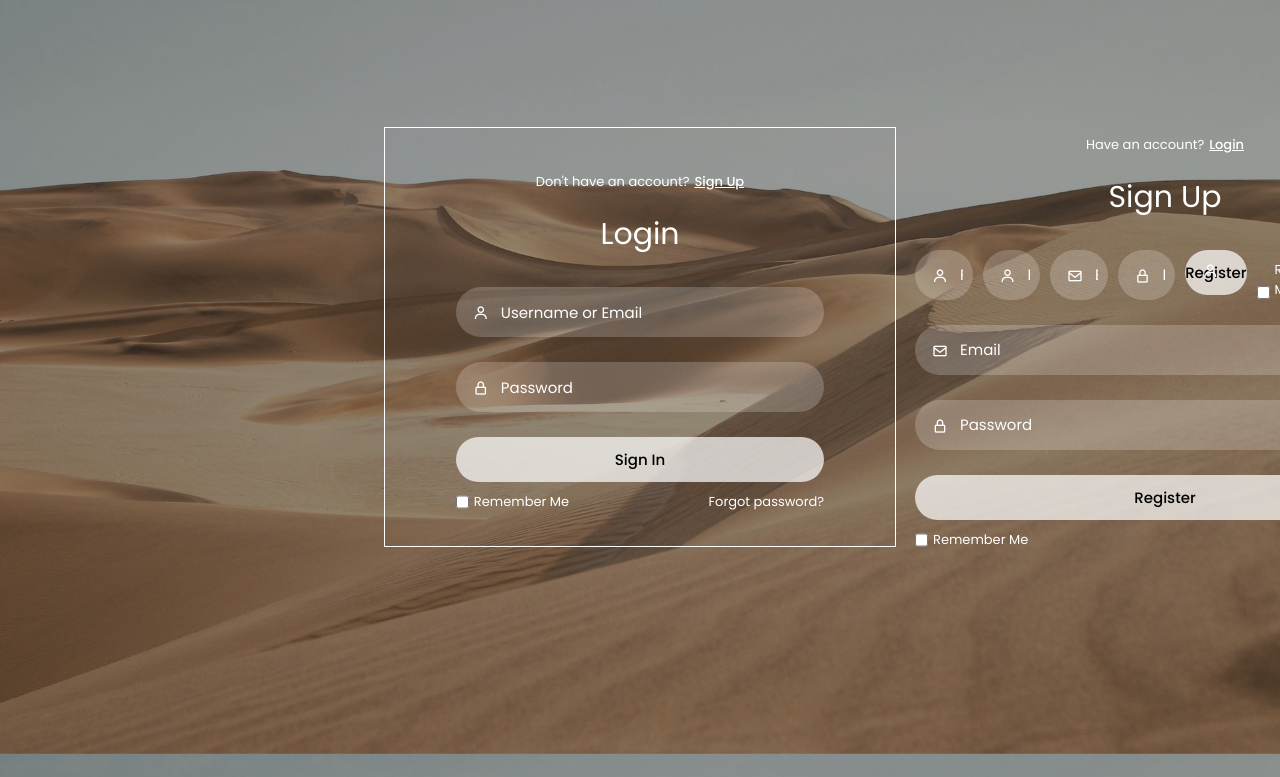
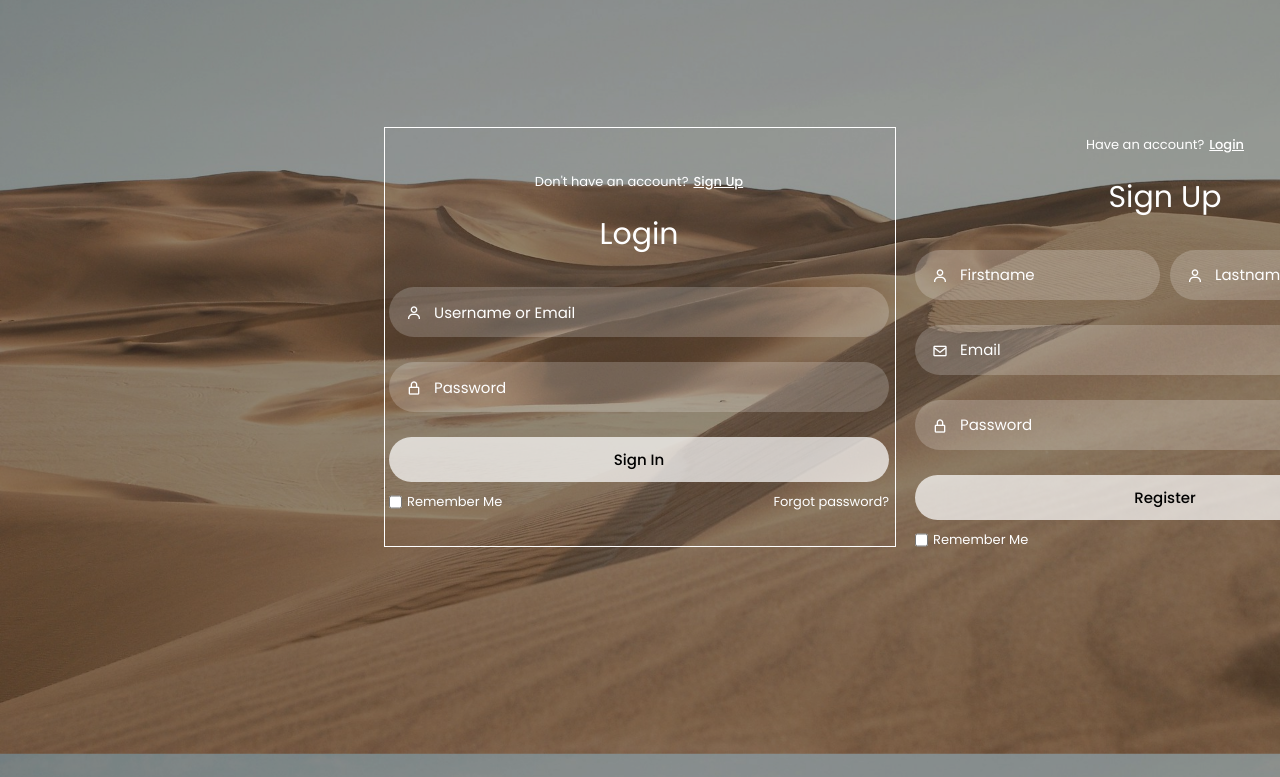
Before and after one commit to SofiaLiggio/Login-Register, a plain HTML site: page index.html in a window 1280 px wide. Shown: the part 103-880 px from the top of the page. Drawn offline with nearby package versions, Linux system fonts and the light colour scheme.

Commit message:
fix problems in html and css

```diff
--- a/index.html
+++ b/index.html
@@ -2,6 +2,7 @@
 <html lang="en">
   <head>
     <meta charset="UTF-8" />
+    <meta http-equiv="X-UA-Compatible" content="IE=edge" />
     <meta name="viewport" content="width=device-width, initial-scale=1.0" />
     <link
       href="https://unpkg.com/boxicons@2.1.4/css/boxicons.min.css"
@@ -16,7 +17,7 @@
         <div class="nav-logo">
           <p>LOGO .</p>
         </div>
-        <div class="nav-menu">
+        <div class="nav-menu" id="navMenu">
           <ul>
             <li><a href="#" class="link active">Home</a></li>
             <li><a href="#" class="link">Blog</a></li>
@@ -43,8 +44,9 @@
         <div class="login-container" id="login">
           <div class="top">
             <span
-              >Don't have an account?
-              <a href="#" onclick="register()">Sign Up</a></span
+              >Don't have an account?<a href="#" onclick="register()"
+                >Sign Up</a
+              ></span
             >
             <header>Login</header>
           </div>
@@ -71,7 +73,7 @@
               <label for="login-check">Remember Me</label>
             </div>
             <div class="two">
-              <label> <a href="#">Forgot password?</a></label>
+              <label><a href="#">Forgot password?</a></label>
             </div>
           </div>
         </div>
@@ -94,40 +96,13 @@
               <input type="text" class="input-field" placeholder="Lastname" />
               <i class="bx bx-user"></i>
             </div>
+          </div>
 
-            <div class="input-box">
-              <input type="text" class="input-field" placeholder="Email" />
-              <i class="bx bx-envelope"></i>
-            </div>
-
-            <div class="input-box">
-              <input
-                type="password"
-                class="input-field"
-                placeholder="Password"
-              />
-              <i class="bx bx-lock-alt"></i>
-            </div>
-
-            <div class="input-box">
-              <input type="submit" class="submit" value="Register" />
-              <i class="bx bx-user"></i>
-            </div>
-
-            <div class="two-col">
-              <div class="one">
-                <input type="checkbox" id="register-check" />
-                <label for="register-check">Remember Me</label>
-              </div>
-              <div class="two">
-                <label> <a href="#">Terms & conditions</a></label>
-              </div>
-            </div>
-          </div>
           <div class="input-box">
             <input type="text" class="input-field" placeholder="Email" />
             <i class="bx bx-envelope"></i>
           </div>
+
           <div class="input-box">
             <input type="password" class="input-field" placeholder="Password" />
             <i class="bx bx-lock-alt"></i>
@@ -136,6 +111,7 @@
           <div class="input-box">
             <input type="submit" class="submit" value="Register" />
           </div>
+
           <div class="two-col">
             <div class="one">
               <input type="checkbox" id="register-check" />
--- a/style.css
+++ b/style.css
@@ -105,10 +105,13 @@ body {
 }
 
 .login-container {
-  overflow: hidden;
-  z-index: 2;
+  position: absolute;
+  left: 4px;
+  width: 500px;
+  display: flex;
+  flex-direction: column;
+  transition: 0.5s ease-in-out;
 }
-
 
 .register-container {
   position: absolute;
@@ -212,5 +215,4 @@ header {
 
 .two label a:hover {
   text-decoration: underline;
-
 }
```
